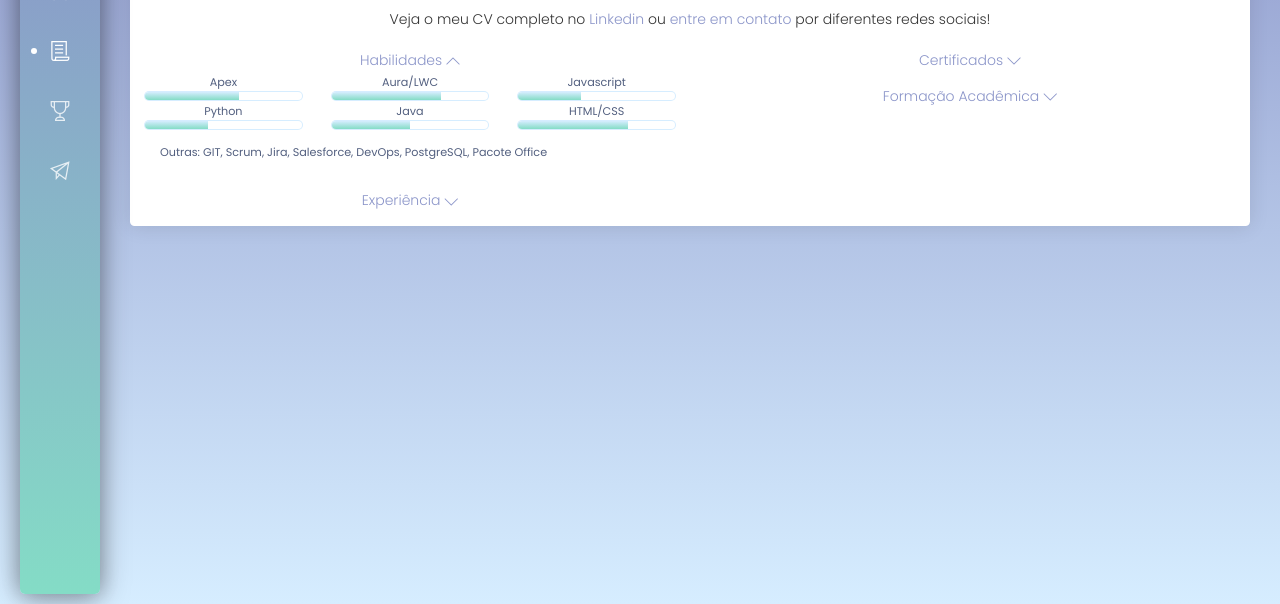
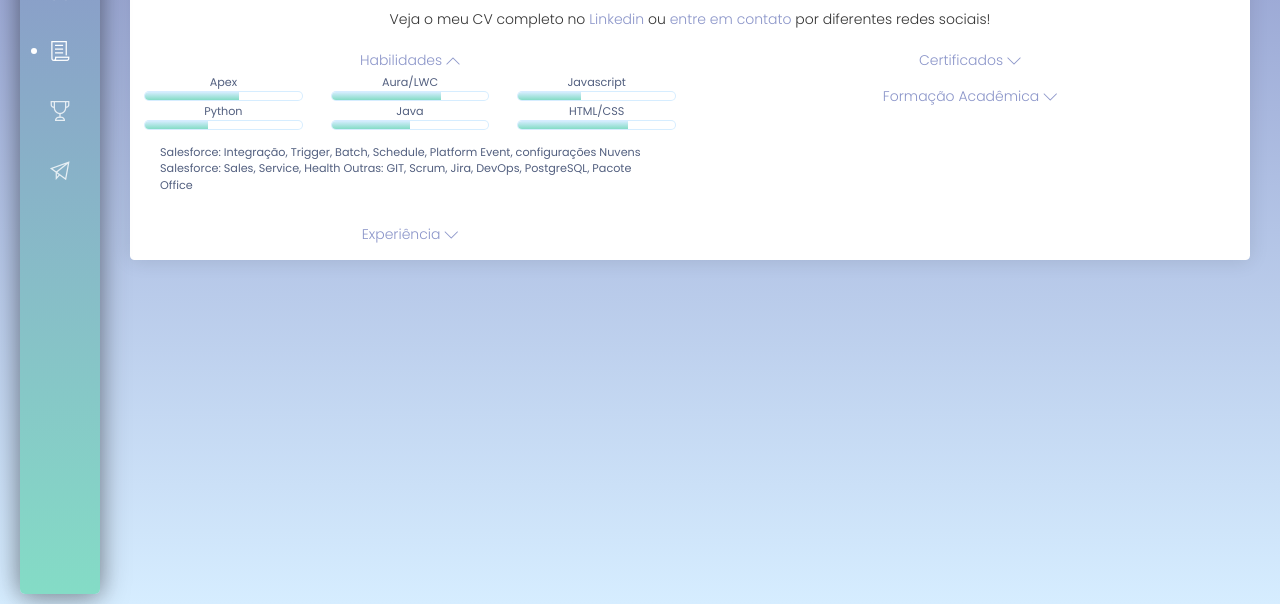
Before and after one commit to bellatannus/bellatannus.github.io, a plain HTML site: page cv.html in a window 1280 px wide. Shown: the part 196-800 px from the top of the page. Drawn offline with Linux system fonts and the light colour scheme; some packages are replaced by stand-ins of ours.

Commit message:
Update cv.html

```diff
--- a/cv.html
+++ b/cv.html
@@ -190,7 +190,9 @@
                         </div>
                       </div>
                       <div class="card-body text-left">
-                        Outras: GIT, Scrum, Jira, Salesforce, DevOps, PostgreSQL, Pacote Office
+                        Salesforce: Integração, Trigger, Batch, Schedule, Platform Event, configurações
+                        Nuvens Salesforce: Sales, Service, Health
+                        Outras: GIT, Scrum, Jira, DevOps, PostgreSQL, Pacote Office
                       </div>
                     </div>
                   </div>
```
